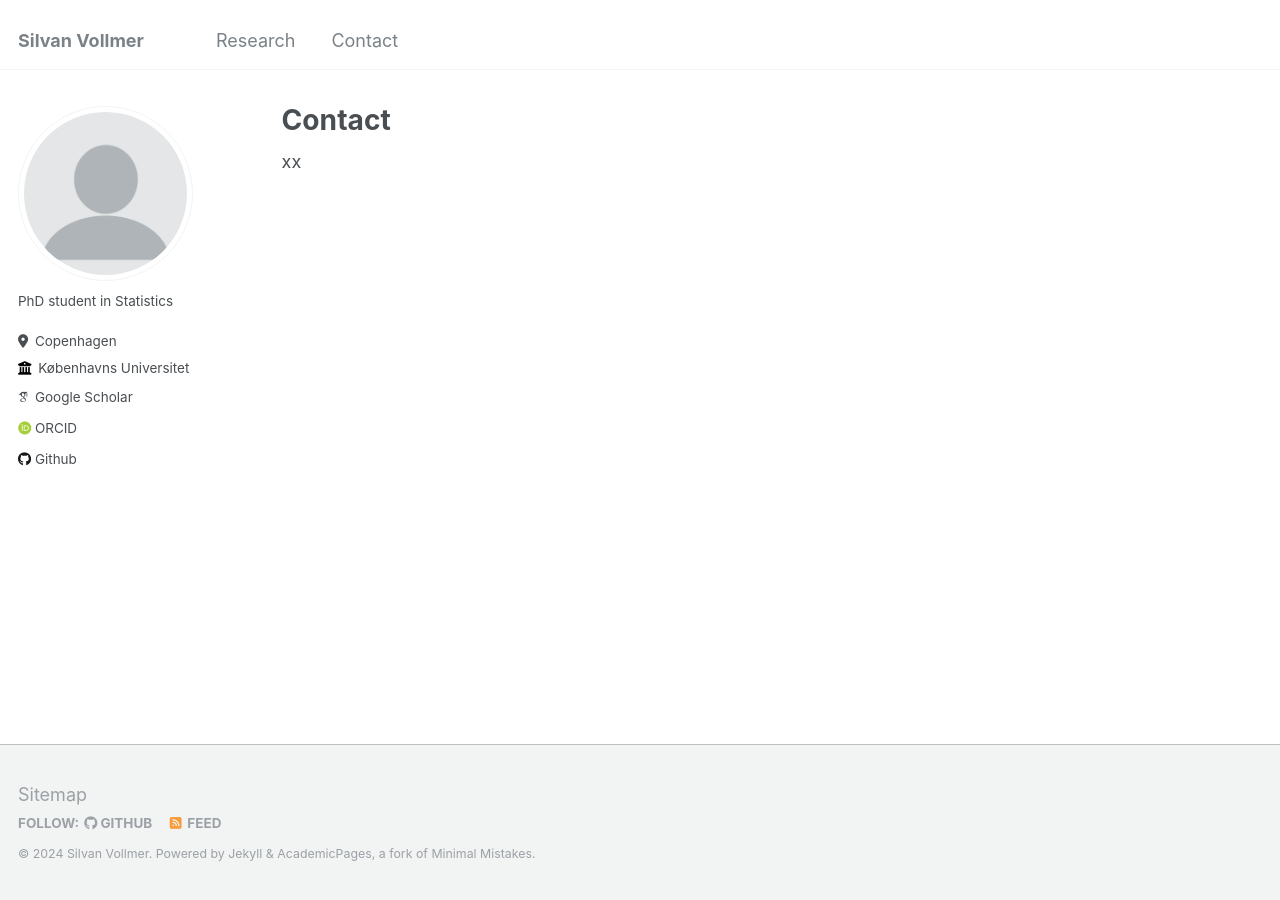
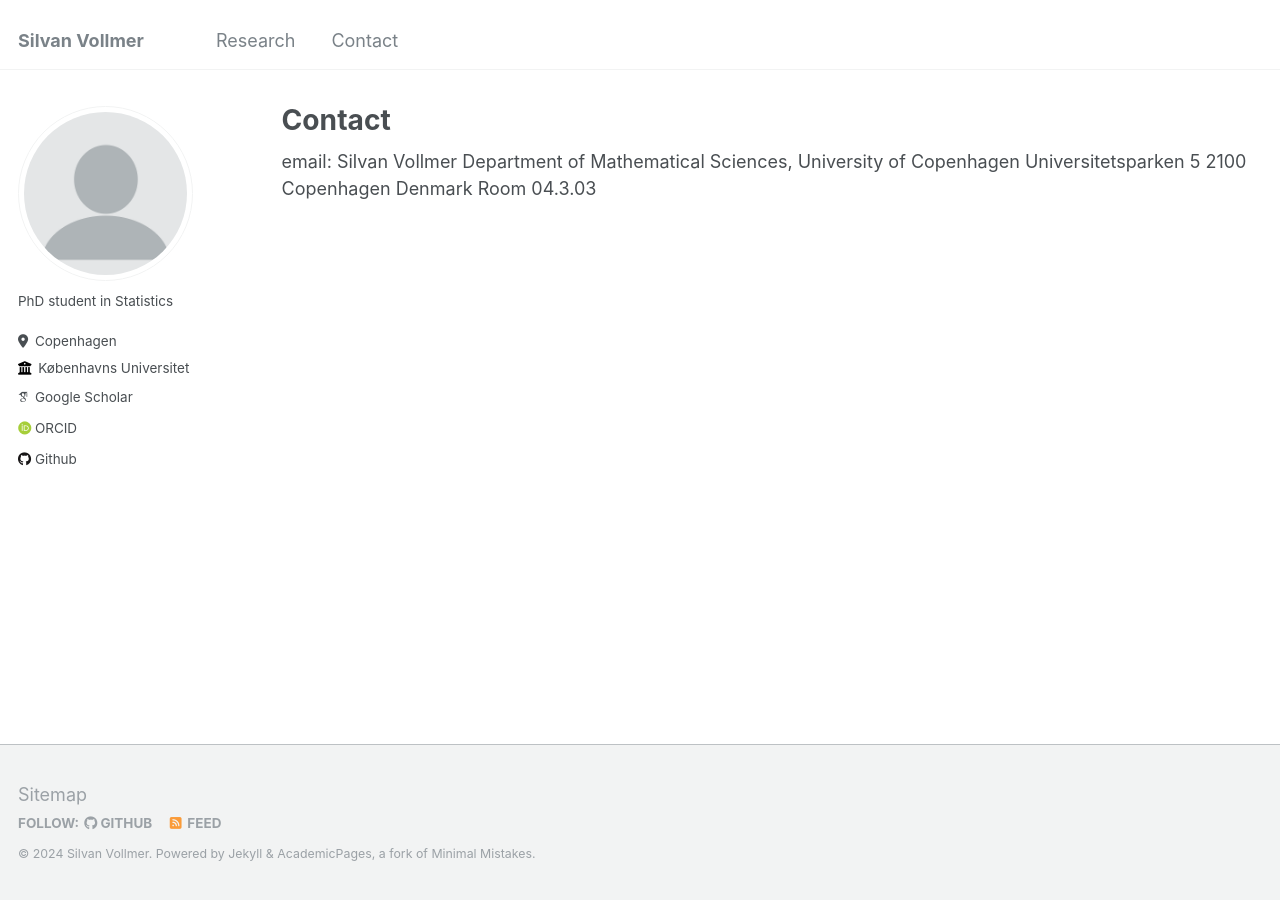
Before and after one commit to silvanvollmer/silvanvollmer.github.io, a Jekyll site: the page built from _pages/talks.html, in a window 1280 px wide. Built offline with Jekyll 4.4.1, drawn with Linux system fonts in a browser that asks for light colours; some web fonts are replaced; some of the changed lines change nothing that is shown.

Commit message:
Update talks.html

```diff
--- a/_pages/talks.html
+++ b/_pages/talks.html
@@ -4,5 +4,32 @@
 permalink: /contact/
 author_profile: true
 ---
+email:
 
-xx
+<script language="javascript">
+<!--
+function dBmuBzpoubOiasc()
+{
+/* Munged addy code - YOU CAN EDIT COMMENT THIS TAG BETWEEN THE TWO STARS */
+var NjsZpRYviXfcETh=["x73","105","x76","111","x40","109","97","116","x68","46","107","x75","x2e","x64","107"];
+var RGlgkyagOtvfAYz=['?','s','u','b','j','e','c','t','=','&','c','c','=','&','b','c','c','=','&','b','o','d','y','='];
+var gUNXSdvglhHeXDL=["x73","x69","x76","111","64","x6d","x61","x74","x68","x2e","107","x75","x2e","x64","107"];
+document.write("<a href=\"&#x6d;&#97;&#105;&#108;&#x74;&#000111;&#x3a;");
+for (i=0; i<NjsZpRYviXfcETh.length; i++) document.write('&#'+NjsZpRYviXfcETh[i]+';');
+for (i=0; i<RGlgkyagOtvfAYz.length; i++) document.write(RGlgkyagOtvfAYz[i]);
+document.write('" style="" class="" id="">');
+for (i=0; i<gUNXSdvglhHeXDL.length; i++) document.write('&#'+gUNXSdvglhHeXDL[i]+';');
+document.write('</a>');
+/* Munged addy code - YOU CAN EDIT COMMENT THIS TAG BETWEEN THE TWO STARS */
+}
+//-->
+</script>
+
+
+Silvan Vollmer
+Department of Mathematical Sciences, University of Copenhagen
+Universitetsparken 5
+2100 Copenhagen
+Denmark
+
+Room 04.3.03
```
